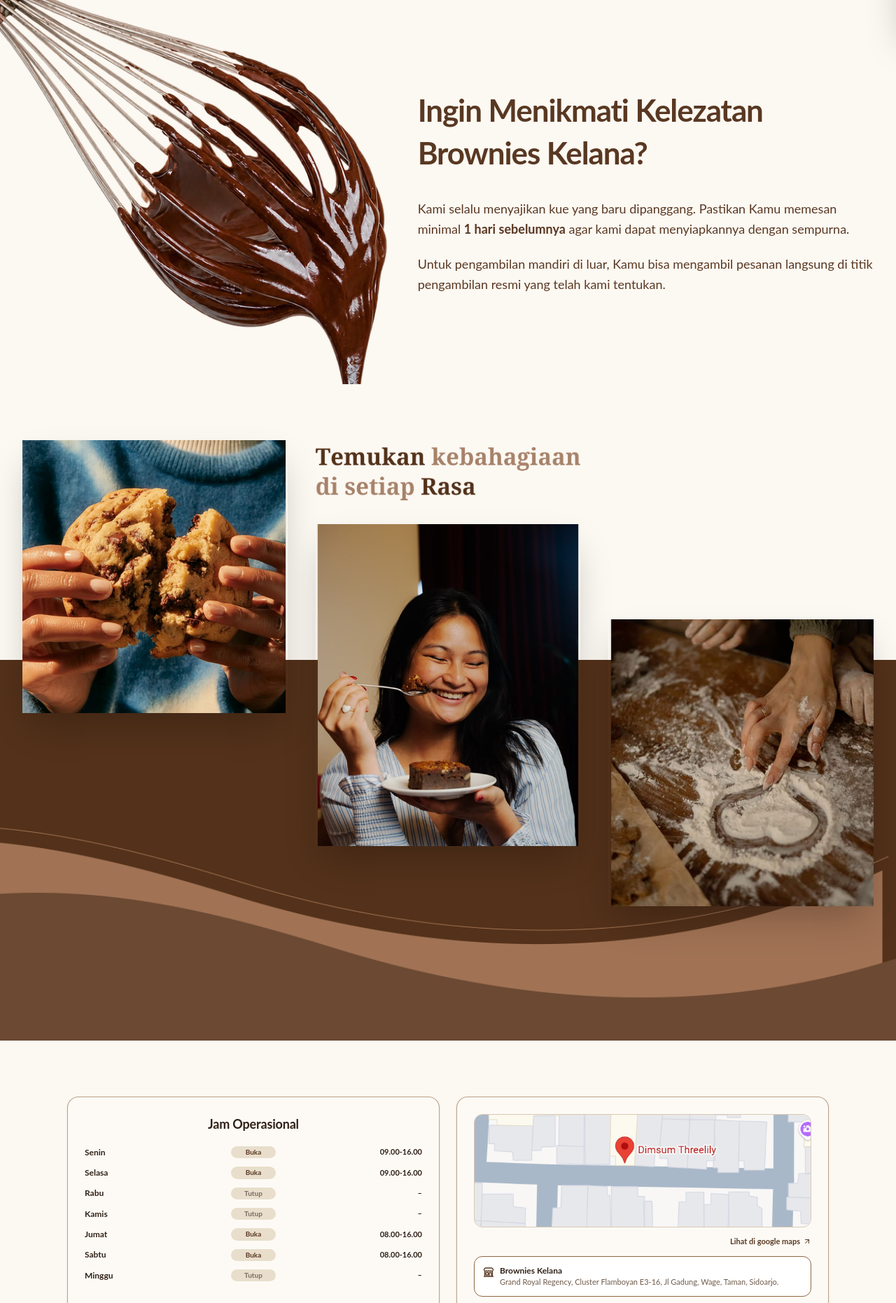
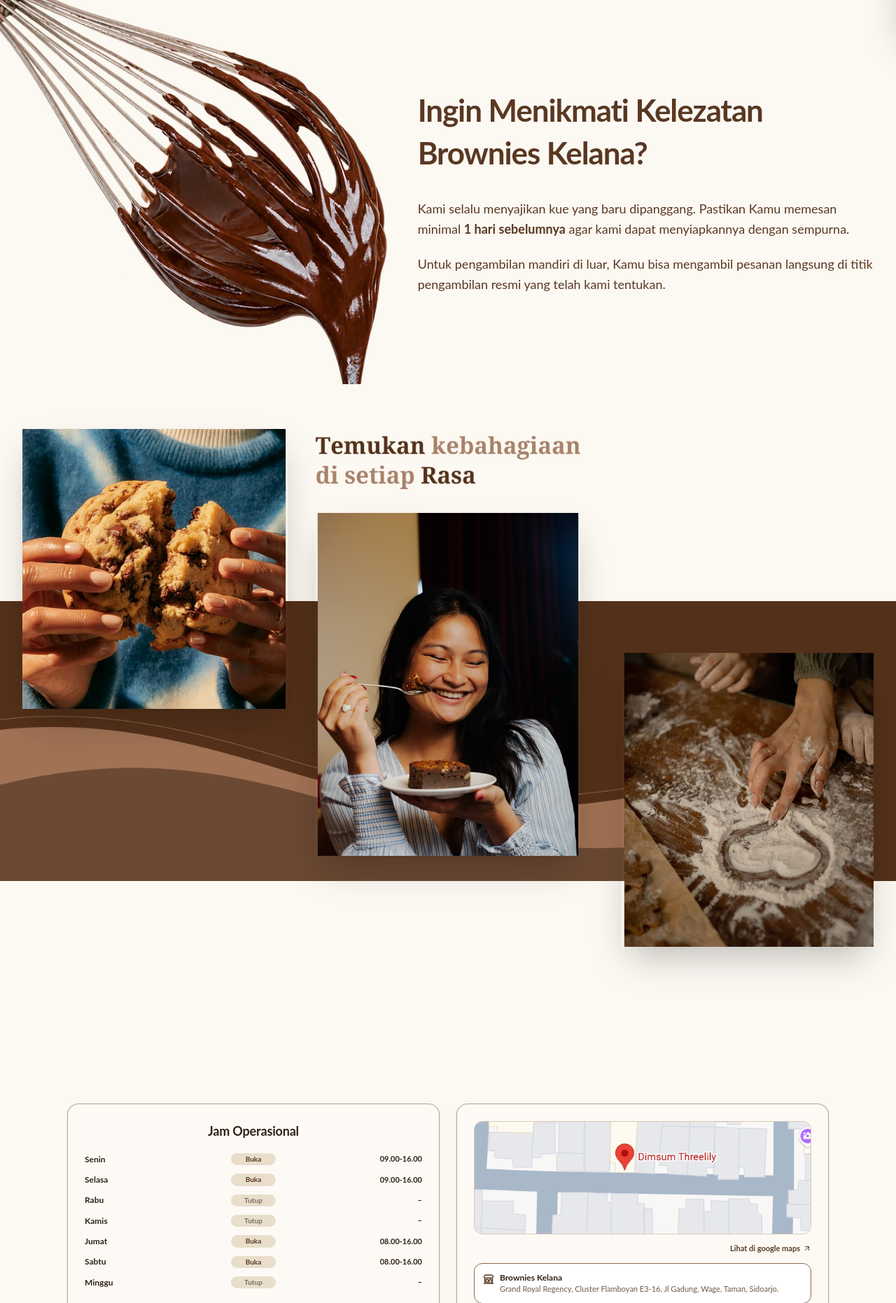
Before and after one commit to BrillWRTH/brownies-kelana, a Laravel app: page /tentang-kami in a window 1280 px wide. Shown: the part 754-2616 px from the top of the page at 70% size. Run offline with Laravel 12, Linux system fonts and the light colour scheme; data comes from the database, SQL or seed files in the repository; data that the repository does not hold is empty; style sheets or scripts are compiled from the project's sources; some libraries are stand-ins or nearby versions.

Commit message:
phase 12 revisi section 3: tangga bawah presisi dengan pita cokelat horizontal persis figma

```diff
--- a/resources/views/pages/about.blade.php
+++ b/resources/views/pages/about.blade.php
@@ -56,42 +56,42 @@
         </div>
     </section>
 
-    {{-- 3. Kolase 3 Foto "Temukan kebahagiaan di setiap Rasa" - TANGGA ATAS & BAWAH NYATA SESUAI FIGMA --}}
-    <section class="relative overflow-hidden bg-[#fcf8f2] pt-12 sm:pt-16 lg:pt-20 pb-28 sm:pb-36 lg:pb-48">
-        {{-- Latar belakang blok cokelat gelap (#53311a) LEBAR & TINGGI di bagian bawah foto dengan pita gelombang --}}
-        <div class="pointer-events-none absolute inset-x-0 bottom-0 top-[38%] sm:top-[40%] lg:top-[42%] bg-[#53311a]">
+    {{-- 3. Kolase 3 Foto "Temukan kebahagiaan di setiap Rasa" - PERSIS FIGMA (TANGGA ATAS & BAWAH DENGAN PITA COKELAT HORIZONTAL) --}}
+    <section class="relative overflow-hidden bg-[#fcf8f2] pt-8 sm:pt-14 lg:pt-16 pb-20 sm:pb-28 lg:pb-36">
+        {{-- Pita Cokelat Horizontal (#54311a) di Bagian Tengah sesuai Figma (Atas Cream, Tengah Pita Cokelat, Bawah Cream) --}}
+        <div class="pointer-events-none absolute inset-x-0 top-[210px] sm:top-[250px] md:top-[280px] lg:top-[310px] h-[260px] sm:h-[320px] md:h-[360px] lg:h-[400px] bg-[#54311a]">
             <img src="{{ asset('images/kelana/about-ngisoran.png') }}" alt=""
-                class="absolute bottom-0 left-0 w-full min-h-[180px] sm:min-h-[250px] lg:min-h-[320px] object-cover opacity-90">
+                class="absolute bottom-0 left-0 w-full min-h-[140px] sm:min-h-[180px] lg:min-h-[240px] object-cover opacity-90">
         </div>
 
         <div class="relative z-10 mx-auto max-w-7xl px-4 sm:px-6 lg:px-8">
-            {{-- Grid 3 Kolom Bertangga Nyata di Bagian Atas Maupun Bawah (Tangga Atas Bawahnya Sesuai Figma) --}}
-            <div class="grid grid-cols-12 items-start gap-3 sm:gap-6 lg:gap-10">
-                {{-- Foto 1 (Kiri): culkle 1.png - TANGGA 1 (ATAS PALING TINGGI, BAWAH PALING TINGGI) --}}
+            {{-- Grid 3 Kolom Bertangga Nyata di Atas & Bawah (Tangga Atas & Bawahnya Sesuai Gambar Referensi) --}}
+            <div class="grid grid-cols-12 items-start gap-4 sm:gap-6 lg:gap-10">
+                {{-- Foto 1 (Kiri): culkle 1.png - TANGGA 1 (Atas Tinggi, Bawah Berhenti di Paruh Atas Pita Cokelat) --}}
                 <div class="col-span-4 self-start">
                     <div class="overflow-hidden shadow-2xl">
                         <img src="{{ asset('images/kelana/about-cukle.png') }}" alt="Brookies Brownies Kelana"
-                            class="h-56 sm:h-76 md:h-88 lg:h-[390px] w-full object-cover">
+                            class="h-56 sm:h-76 md:h-88 lg:h-[400px] w-full object-cover">
                     </div>
                 </div>
 
-                {{-- Kolom Tengah: Judul "Temukan kebahagiaan di setiap Rasa" + Foto 2 senyum 1.png - TANGGA 2 (TENGAH ATAS & TENGAH BAWAH) --}}
-                <div class="col-span-4 flex flex-col items-center text-center">
-                    <div class="mb-4 sm:mb-6 flex justify-center">
+                {{-- Kolom Tengah: Judul Left-Aligned + Foto 2 senyum 1.png - TANGGA 2 (Tengah Atas & Bawah Mencapai Ujung Bawah Pita Cokelat) --}}
+                <div class="col-span-4 flex flex-col items-start">
+                    <div class="mb-4 sm:mb-6 w-full flex justify-start">
                         <img src="{{ asset('images/kelana/about-heading-rasa.png') }}" alt="Temukan kebahagiaan di setiap Rasa"
-                            class="h-12 sm:h-16 md:h-20 lg:h-24 object-contain">
+                            class="h-12 sm:h-16 md:h-20 lg:h-24 object-contain object-left">
                     </div>
                     <div class="w-full overflow-hidden shadow-2xl">
                         <img src="{{ asset('images/kelana/about-senyum.png') }}" alt="Kebahagiaan Bersama Brownies Kelana"
-                            class="h-68 sm:h-88 md:h-[420px] lg:h-[460px] w-full object-cover">
+                            class="h-68 sm:h-88 md:h-[430px] lg:h-[490px] w-full object-cover">
                     </div>
                 </div>
 
-                {{-- Foto 3 (Kanan): tepunglop 1.png - TANGGA 3 (ATAS PALING TURUN, BAWAH PALING TURUN / DEEP STEP) --}}
-                <div class="col-span-4 self-start pt-24 sm:pt-40 md:pt-52 lg:pt-64">
-                    <div class="overflow-hidden shadow-2xl">
+                {{-- Foto 3 (Kanan): tepunglop 1.png - TANGGA 3 (Atas Paling Turun, Bawah Paling Turun Menembus Pita Cokelat ke Area Cream Bawah) --}}
+                <div class="col-span-4 self-start pt-32 sm:pt-52 md:pt-64 lg:pt-80 flex justify-end">
+                    <div class="w-full max-w-[280px] sm:max-w-[320px] lg:max-w-[360px] overflow-hidden shadow-2xl">
                         <img src="{{ asset('images/kelana/about-tepunglop.png') }}" alt="Proses Adonan Penuh Cinta Brownies Kelana"
-                            class="h-56 sm:h-76 md:h-92 lg:h-[410px] w-full object-cover">
+                            class="h-56 sm:h-76 md:h-88 lg:h-[420px] w-full object-cover">
                     </div>
                 </div>
             </div>
```
